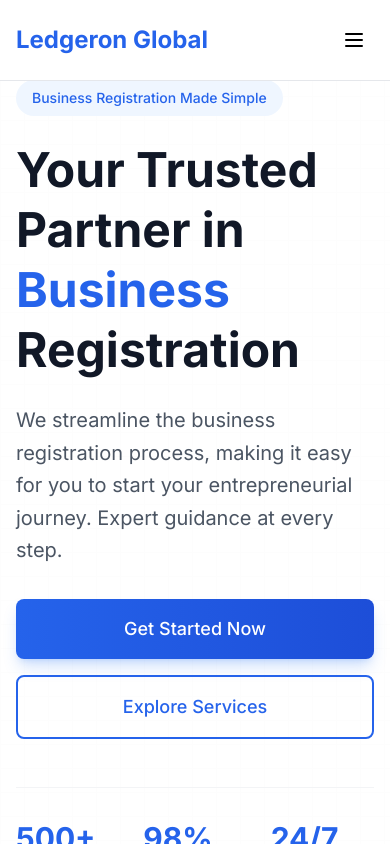
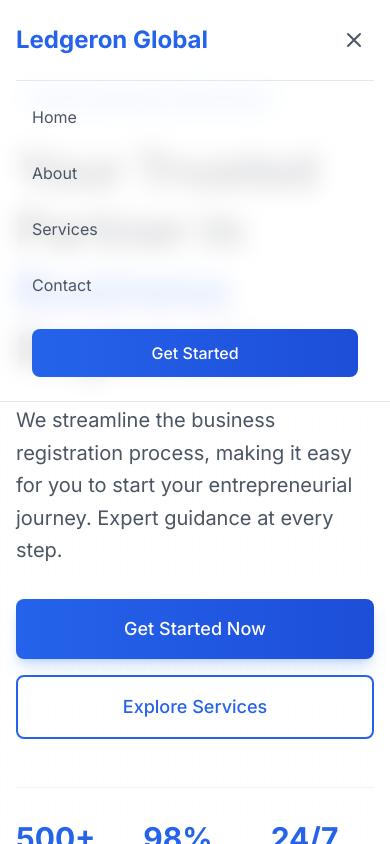
Before and after one commit to Divyansh0702/Project-Ledgeron-Global, a Next.js app in the folder ledgeron-global/: page / in a window 390 px wide. Both pictures are taken after a click on the button "Toggle mobile menu". Shown: the top 844 px of the page. Built offline with nearby package versions, Linux system fonts and the light colour scheme.

Commit message:
improved mobile menu button

```diff
--- a/ledgeron-global/src/components/layout/Navbar.tsx
+++ b/ledgeron-global/src/components/layout/Navbar.tsx
@@ -1,7 +1,15 @@
+'use client';
 import Link from 'next/link';
 import { Button } from '../ui/Button';
+import { useState } from 'react';
 
 export function Navbar() {
+  const [isMobileMenuOpen, setIsMobileMenuOpen] = useState(false);
+
+  const toggleMobileMenu = () => {
+    setIsMobileMenuOpen(!isMobileMenuOpen);
+  };
+
   return (
     <nav className="fixed top-0 left-0 right-0 z-50 bg-white/80 backdrop-blur-md border-b border-gray-200 dark:bg-gray-900/80 dark:border-gray-800">
       <div className="container mx-auto px-4">
@@ -11,7 +19,7 @@ export function Navbar() {
             Ledgeron Global
           </Link>
 
-          {/* Navigation Links */}
+          {/* Navigation Links - Desktop */}
           <div className="hidden md:flex items-center space-x-8">
             <Link href="/" className="text-gray-600 hover:text-blue-600 dark:text-gray-300 dark:hover:text-blue-400">
               Home
@@ -27,7 +35,7 @@ export function Navbar() {
             </Link>
           </div>
 
-          {/* CTA Button */}
+          {/* CTA Button - Desktop */}
           <Button
             href="/contact"
             variant="primary"
@@ -37,12 +45,68 @@ export function Navbar() {
           </Button>
 
           {/* Mobile Menu Button */}
-          <button className="md:hidden p-2">
-            <svg className="w-6 h-6" fill="none" stroke="currentColor" viewBox="0 0 24 24">
-              <path strokeLinecap="round" strokeLinejoin="round" strokeWidth={2} d="M4 6h16M4 12h16M4 18h16" />
-            </svg>
+          <button
+            onClick={toggleMobileMenu}
+            className="md:hidden p-2 text-gray-600 hover:text-blue-600 dark:text-gray-300 dark:hover:text-blue-400"
+            aria-label="Toggle mobile menu"
+          >
+            {isMobileMenuOpen ? (
+              <svg className="w-6 h-6" fill="none" stroke="currentColor" viewBox="0 0 24 24">
+                <path strokeLinecap="round" strokeLinejoin="round" strokeWidth={2} d="M6 18L18 6M6 6l12 12" />
+              </svg>
+            ) : (
+              <svg className="w-6 h-6" fill="none" stroke="currentColor" viewBox="0 0 24 24">
+                <path strokeLinecap="round" strokeLinejoin="round" strokeWidth={2} d="M4 6h16M4 12h16M4 18h16" />
+              </svg>
+            )}
           </button>
         </div>
+
+        {/* Mobile Menu */}
+        {isMobileMenuOpen && (
+          <div className="md:hidden py-4 border-t border-gray-200 dark:border-gray-800">
+            <div className="flex flex-col space-y-4">
+              <Link
+                href="/"
+                className="text-gray-600 hover:text-blue-600 dark:text-gray-300 dark:hover:text-blue-400 px-4 py-2"
+                onClick={() => setIsMobileMenuOpen(false)}
+              >
+                Home
+              </Link>
+              <Link
+                href="/about"
+                className="text-gray-600 hover:text-blue-600 dark:text-gray-300 dark:hover:text-blue-400 px-4 py-2"
+                onClick={() => setIsMobileMenuOpen(false)}
+              >
+                About
+              </Link>
+              <Link
+                href="/services"
+                className="text-gray-600 hover:text-blue-600 dark:text-gray-300 dark:hover:text-blue-400 px-4 py-2"
+                onClick={() => setIsMobileMenuOpen(false)}
+              >
+                Services
+              </Link>
+              <Link
+                href="/contact"
+                className="text-gray-600 hover:text-blue-600 dark:text-gray-300 dark:hover:text-blue-400 px-4 py-2"
+                onClick={() => setIsMobileMenuOpen(false)}
+              >
+                Contact
+              </Link>
+              <div className="px-4 py-2">
+                <Button
+                  href="/contact"
+                  variant="primary"
+                  className="w-full bg-gradient-to-r from-blue-600 to-blue-700"
+                  onClick={() => setIsMobileMenuOpen(false)}
+                >
+                  Get Started
+                </Button>
+              </div>
+            </div>
+          </div>
+        )}
       </div>
     </nav>
   );
```
